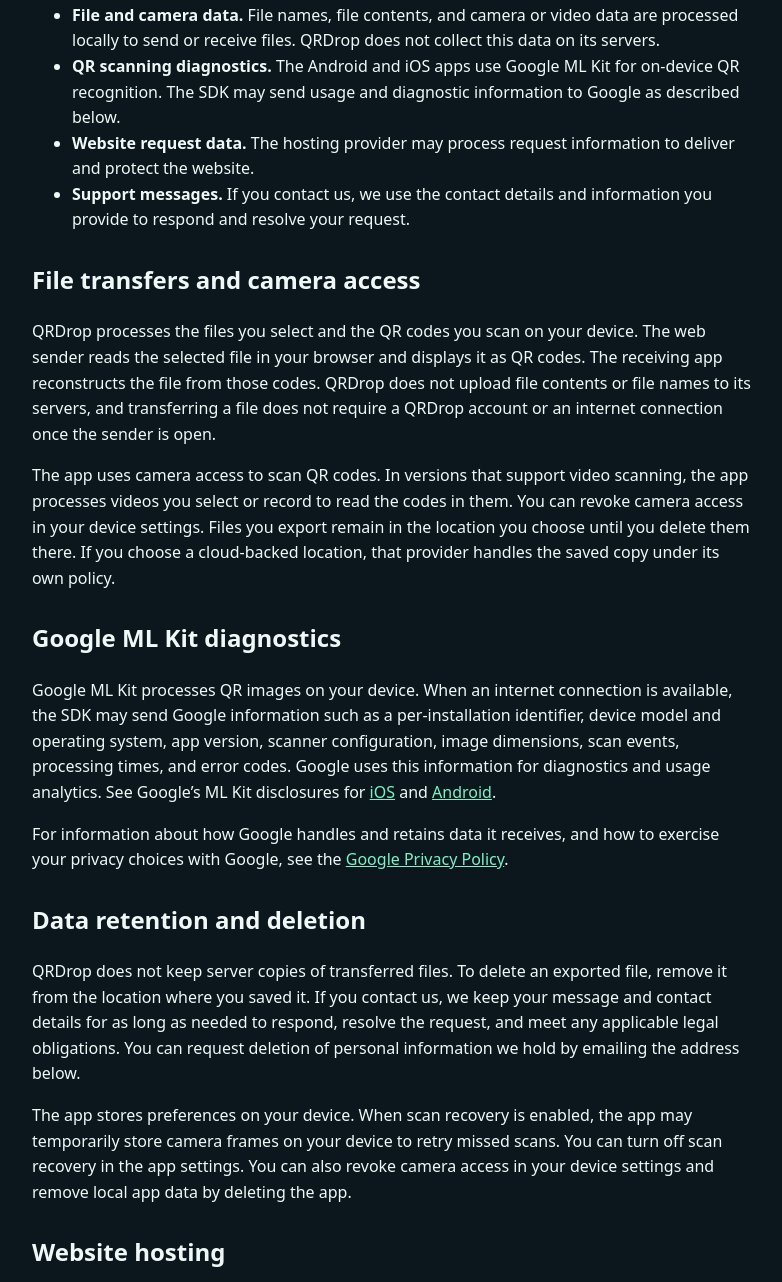
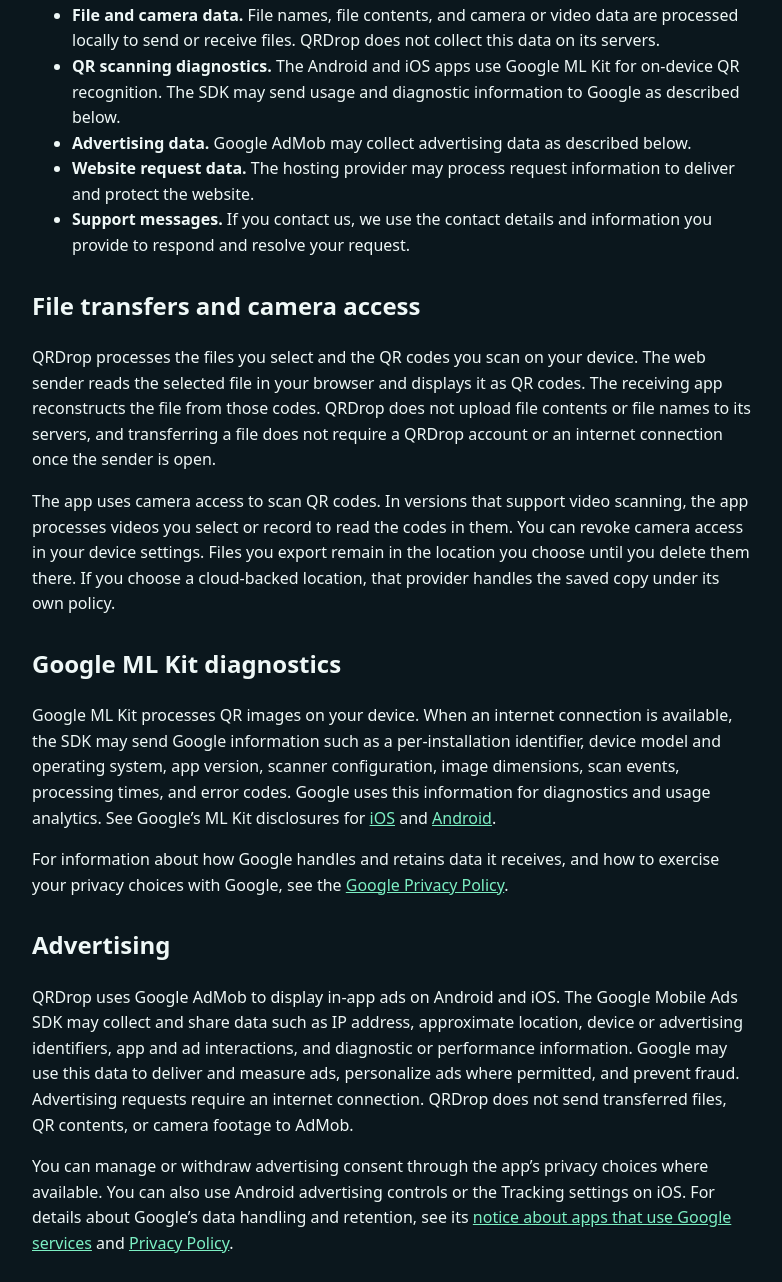
Before and after one commit to thucngv/qrdrop.dev, a plain HTML site: page privacy.html in a window 1280 px wide. Shown: the part 320-1602 px from the top of the page, without its empty margins (248-1030 px from the left). Drawn offline with Linux system fonts and the light colour scheme.

Commit message:
Add files via upload

```diff
--- a/privacy.html
+++ b/privacy.html
@@ -4,7 +4,7 @@
 <meta charset="utf-8">
 <meta name="viewport" content="width=device-width, initial-scale=1">
 <title>Privacy Policy | QRDrop</title>
-<meta name="description" content="How QRDrop handles files, camera access, and QR scanning diagnostics on Android and iOS.">
+<meta name="description" content="How QRDrop handles files, camera access, QR scanning diagnostics, and advertising data on Android and iOS.">
 <link rel="canonical" href="https://qrdrop.dev/privacy.html">
 <style>
   body { margin: 0; padding: 24px 16px; background: #0b171d; color: #eff8f7; font: 16px/1.6 system-ui, sans-serif; }
@@ -25,6 +25,7 @@
   <ul>
     <li><strong>File and camera data.</strong> File names, file contents, and camera or video data are processed locally to send or receive files. QRDrop does not collect this data on its servers.</li>
     <li><strong>QR scanning diagnostics.</strong> The Android and iOS apps use Google ML Kit for on-device QR recognition. The SDK may send usage and diagnostic information to Google as described below.</li>
+    <li><strong>Advertising data.</strong> Google AdMob may collect advertising data as described below.</li>
     <li><strong>Website request data.</strong> The hosting provider may process request information to deliver and protect the website.</li>
     <li><strong>Support messages.</strong> If you contact us, we use the contact details and information you provide to respond and resolve your request.</li>
   </ul>
@@ -36,6 +37,10 @@
   <h2>Google ML Kit diagnostics</h2>
   <p>Google ML Kit processes QR images on your device. When an internet connection is available, the SDK may send Google information such as a per-installation identifier, device model and operating system, app version, scanner configuration, image dimensions, scan events, processing times, and error codes. Google uses this information for diagnostics and usage analytics. See Google’s ML Kit disclosures for <a href="https://developers.google.com/ml-kit/ios-data-disclosure">iOS</a> and <a href="https://developers.google.com/ml-kit/android-data-disclosure">Android</a>.</p>
   <p>For information about how Google handles and retains data it receives, and how to exercise your privacy choices with Google, see the <a href="https://policies.google.com/privacy">Google Privacy Policy</a>.</p>
+
+  <h2>Advertising</h2>
+  <p>QRDrop uses Google AdMob to display in-app ads on Android and iOS. The Google Mobile Ads SDK may collect and share data such as IP address, approximate location, device or advertising identifiers, app and ad interactions, and diagnostic or performance information. Google may use this data to deliver and measure ads, personalize ads where permitted, and prevent fraud. Advertising requests require an internet connection. QRDrop does not send transferred files, QR contents, or camera footage to AdMob.</p>
+  <p>You can manage or withdraw advertising consent through the app’s privacy choices where available. You can also use Android advertising controls or the Tracking settings on iOS. For details about Google’s data handling and retention, see its <a href="https://policies.google.com/technologies/partner-sites">notice about apps that use Google services</a> and <a href="https://policies.google.com/privacy">Privacy Policy</a>.</p>
 
   <h2>Data retention and deletion</h2>
   <p>QRDrop does not keep server copies of transferred files. To delete an exported file, remove it from the location where you saved it. If you contact us, we keep your message and contact details for as long as needed to respond, resolve the request, and meet any applicable legal obligations. You can request deletion of personal information we hold by emailing the address below.</p>
```
